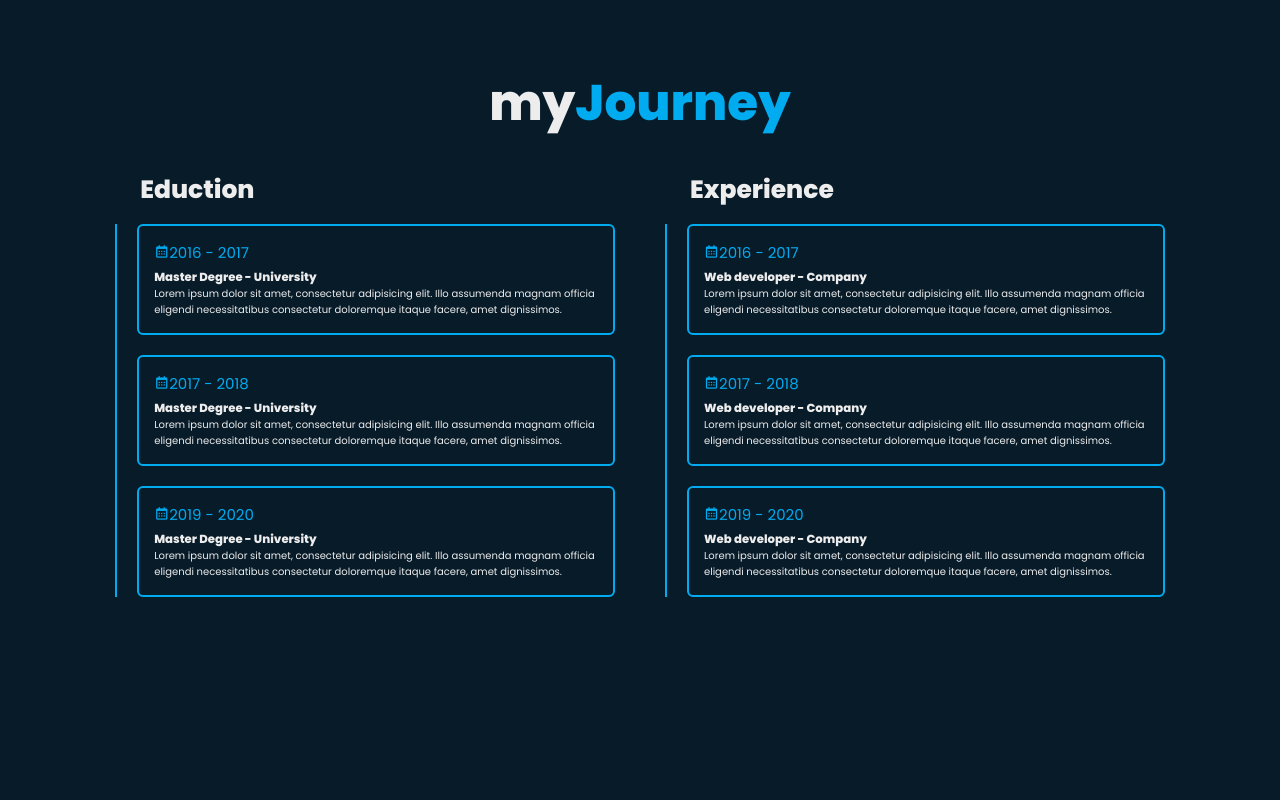
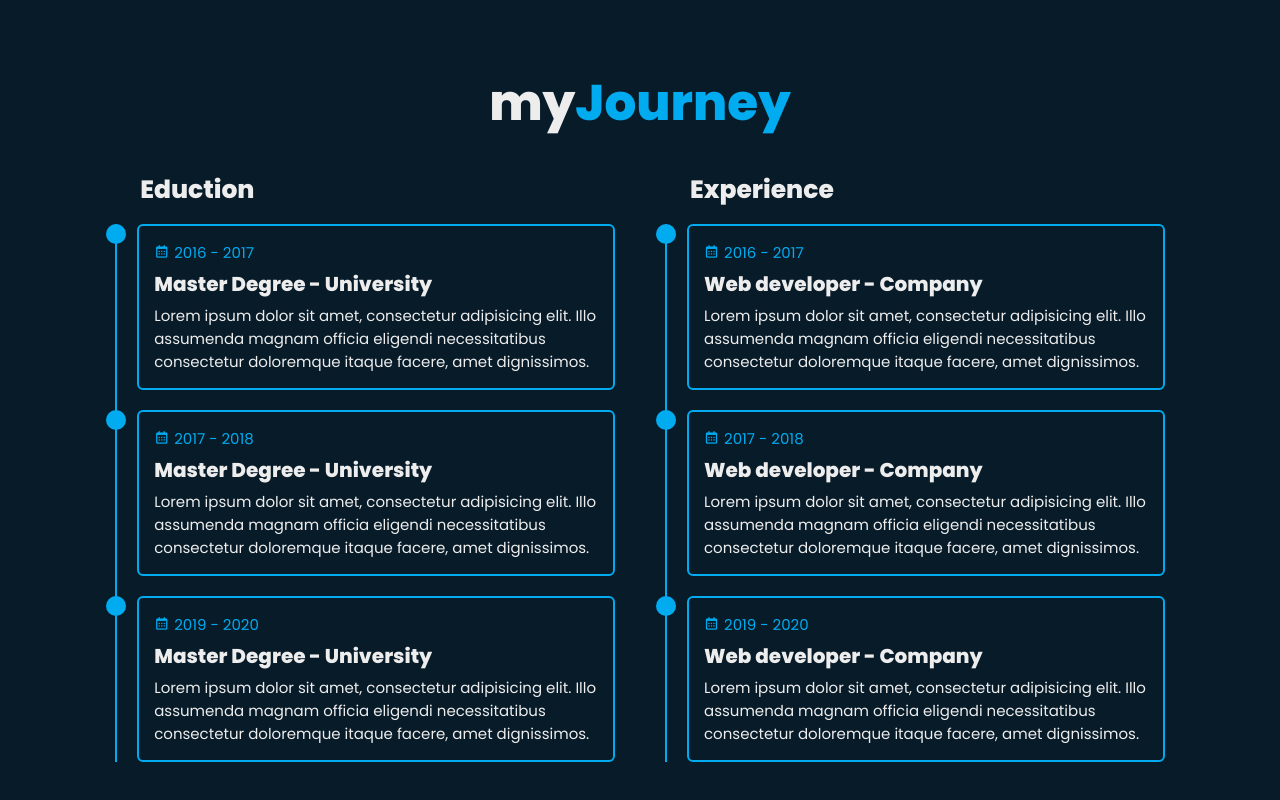
Before and after one commit to tariik12/new-portfolio-html-css-js, a plain HTML site: page index.html in a window 1280 px wide. Shown: the part 1794-2594 px from the top of the page. Before the commit the page ends 2461 px from the top, so only its background shows below. Drawn offline with nearby package versions, Linux system fonts and the light colour scheme.

Commit message:
education and expreience section done

```diff
--- a/index.css
+++ b/index.css
@@ -27,9 +27,15 @@ body{
     background: var(--bg-color);
     color: var(--text-color);
 }
+.headr1{
+    position: fixed;
+    top: 0;
+    width: 100%;
+    z-index: 100;
+}
 .header{
     /* explore z-index, rem 9% transparent */
-    position: fixed;
+
     top: 0;
     left: 0;
     padding: 2rem 9%;
@@ -37,7 +43,7 @@ body{
     display:flex;
    justify-content: space-between;
     align-items: center;
-    z-index: 100;
+
 }
 
 .logo{
@@ -329,16 +335,55 @@ width: 15rem;
     padding-left: 2rem;
 }
 
+
+.education_box .education_content::before {
+    content: '';
+    position: absolute;
+    top:0;
+    left: -1.1rem;
+    width: 2rem;
+    height: 2rem;
+    background: var(--main-color);
+    border-radius: 50%;
+}
+
 .education_content .content {
     position: relative;
     padding: 1.5rem;
     border: .2rem solid var(--main-color);
     border-radius: .6rem;
     margin-bottom: 2rem;
+    overflow: hidden;
 }
-
+.education_content .content::before {
+  content: '';
+  position: absolute;
+  top: 0;
+  left: 0;
+  width: 0%;
+  height: 100%;
+  background: var(--second-bg-color);
+  z-index: -1;
+  transition: .5s;
+}
+.education_content .content:hover::before {
+    width: 100%;
+}
 .education_content .content .year {
     font-size: 1.5rem;
     color: var(--main-color);
     padding-bottom: .5rem;
 }
+
+.education_content .content .year i {
+    padding-right: .5rem;
+}
+
+.education_content .content h3 {
+    font-size: 2rem;
+}
+
+.education_content .content p {
+    font-size: 1.5rem;
+    padding-top: .5rem;
+}
--- a/index.html
+++ b/index.html
@@ -14,7 +14,8 @@
 </head>
 
 <body>
-    <header class="header">
+    <header class="headr1">
+       <div class="header">
         <a href="#" class="logo">Tarik</a>
 
         <div class='bx bx-menu' id="menu-icon"></div>
@@ -26,6 +27,7 @@
             <a href="#contact">Contact</a>
 
         </nav>
+       </div>
     </header>
 
     <section class="home" id="home">
```
